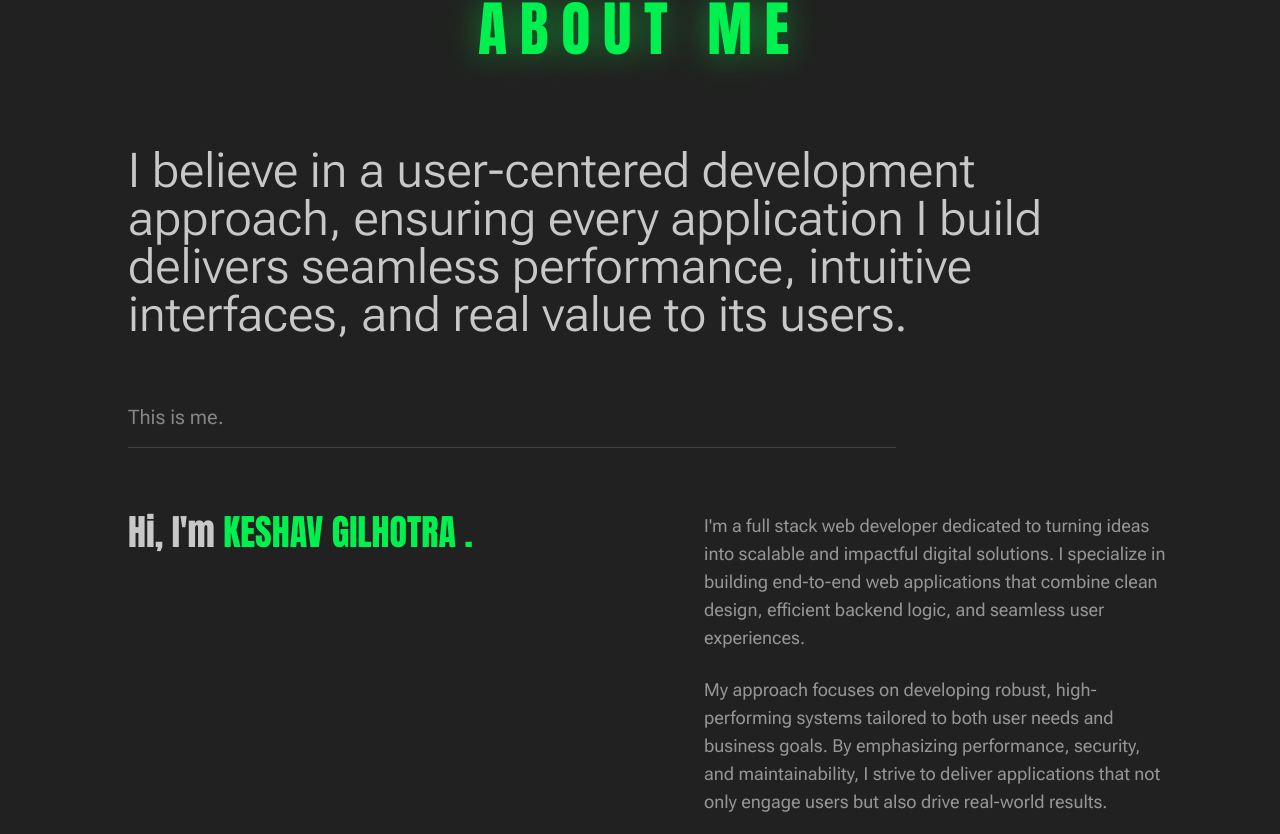
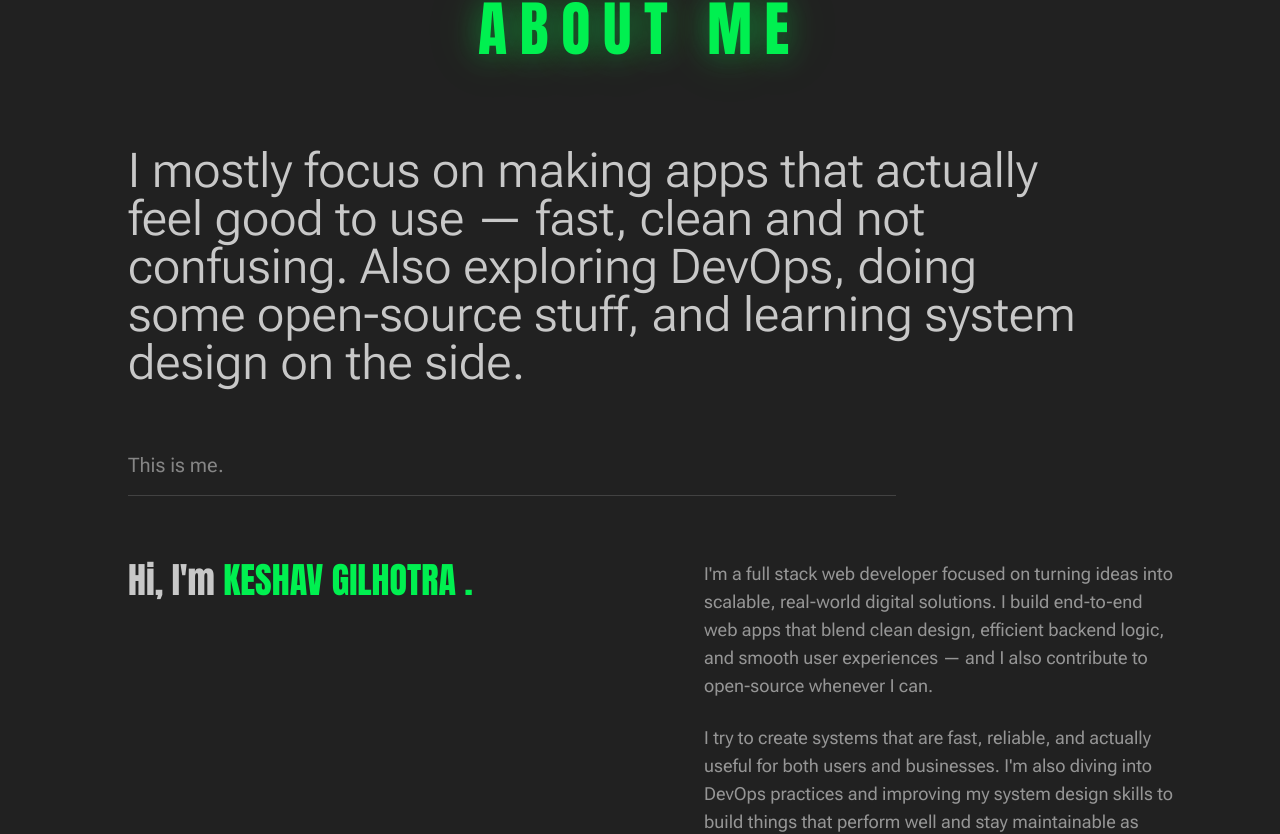
Before and after one commit to ikeshav26/me, a React (Vite) app: page / in a window 1280 px wide. Shown: the part 1315-2149 px from the top of the page. Built offline with nearby package versions, Linux system fonts and the light colour scheme; no server answers.

Commit message:
✨ Some stuff fixed for small devices

```diff
--- a/src/pages/About.jsx
+++ b/src/pages/About.jsx
@@ -1,42 +1,55 @@
-import React from 'react'
-import Git from '../components/ui/Git'
-import { lazy } from 'react';
-const Heading=lazy(() => import("../components/ui/Heading"));
-const Stack=lazy(() => import("../components/Stack"));
-
+import React from "react";
+import Git from "../components/ui/Git";
+import { lazy } from "react";
+const Heading = lazy(() => import("../components/ui/Heading"));
+const Stack = lazy(() => import("../components/Stack"));
 
 const About = () => {
-
-
   return (
-    <div className='min-h-screen px-6 md:px-0  sm:py-16 md:py-20 mt-86 md:mt-69'>
-      <Heading text={"ABOUT ME"}/>
-      <div className='max-w-7xl mx-auto h-full flex flex-col justify-center gap-10 sm:gap-12 md:gap-16'>
-
-        <div className='quote w-full md:w-4/5 lg:w-3/4 mx-auto md:ml-[10%] font-light font-[font2] text-2xl sm:text-3xl md:text-4xl lg:text-5xl leading-tighter text-[#c8c8c8]'>
-          I believe in a user-centered development approach, ensuring every application I build delivers seamless performance, intuitive interfaces, and real value to its users.
+    <div className="min-h-screen px-6 md:px-0  sm:py-16 md:py-20 mt-86 md:mt-69">
+      <Heading text={"ABOUT ME"} />
+      <div className="max-w-7xl mx-auto h-full flex flex-col justify-center gap-10 sm:gap-12 md:gap-16">
+        <div className="quote w-full md:w-4/5 lg:w-3/4 mx-auto md:ml-[10%] font-light font-[font2] text-2xl sm:text-3xl md:text-4xl lg:text-5xl leading-tighter text-[#c8c8c8]">
+          I mostly focus on making apps that actually feel good to use — fast,
+          clean and not confusing. Also exploring DevOps, doing some open-source
+          stuff, and learning system design on the side.{" "}
         </div>
 
-        <div className='w-full md:ml-[10%]'>
-          <div className='font-[font2] text-base sm:text-lg md:text-xl text-[#c8c8c8]/60 mb-3 sm:mb-4'>This is me.</div>
-          <div className='h-[1.2px] w-full md:w-[85vw] lg:w-[60vw] bg-[#c8c8c8]/20'></div>
+        <div className="w-full md:ml-[10%]">
+          <div className="font-[font2] text-base sm:text-lg md:text-xl text-[#c8c8c8]/60 mb-3 sm:mb-4">
+            This is me.
+          </div>
+          <div className="h-[1.2px] w-full md:w-[85vw] lg:w-[60vw] bg-[#c8c8c8]/20"></div>
         </div>
 
-        <div className='w-full md:ml-[10%] md:mr-[5%] flex flex-col md:flex-row gap-6 sm:gap-8 md:gap-10 lg:gap-16'>
-          <div className='font-[font1] text-xl sm:text-2xl md:text-2xl lg:text-4xl text-[#c8c8c8] md:w-1/3 lg:w-2/5 shrink-0'>
-            Hi, I'm <span className='text-[#00f050]'>KESHAV GILHOTRA .</span>
+        <div className="w-full md:ml-[10%] md:mr-[5%] flex flex-col md:flex-row gap-6 sm:gap-8 md:gap-10 lg:gap-16">
+          <div className="font-[font1] text-xl sm:text-2xl md:text-2xl lg:text-4xl text-[#c8c8c8] md:w-1/3 lg:w-2/5 shrink-0">
+            Hi, I'm <span className="text-[#00f050]">KESHAV GILHOTRA .</span>
           </div>
-          <div className='flex flex-col gap-4 md:gap-6 font-[font2] text-sm sm:text-base md:text-lg text-[#c8c8c8]/70 flex-1'>
-            <span className='w-full md:w-2/3'>I'm a full stack web developer dedicated to turning ideas into scalable and impactful digital solutions. I specialize in building end-to-end web applications that combine clean design, efficient backend logic, and seamless user experiences.</span>
-            <span className='w-full md:w-2/3'>My approach focuses on developing robust, high-performing systems tailored to both user needs and business goals. By emphasizing performance, security, and maintainability, I strive to deliver applications that not only engage users but also drive real-world results.</span>
+          <div className="flex flex-col gap-4 md:gap-6 font-[font2] text-sm sm:text-base md:text-lg text-[#c8c8c8]/70 flex-1">
+            <span className="hidden md:block w-full md:w-2/3">
+              I'm a full stack web developer focused on turning ideas into
+              scalable, real-world digital solutions. I build end-to-end web
+              apps that blend clean design, efficient backend logic, and smooth
+              user experiences — and I also contribute to open-source whenever I
+              can.
+            </span>
+            <span className="hidden md:block w-full md:w-2/3">
+              I try to create systems that are fast, reliable, and actually
+              useful for both users and businesses. I'm also diving into DevOps
+              practices and improving my system design skills to build things
+              that perform well and stay maintainable as they grow.
+            </span>
+            <span className="bloc md:hidden w-full md:w-2/3">
+            I'm a full stack web developer who loves building scalable, user-focused applications. I contribute to open-source, explore DevOps, and keep improving my system design skills. Along with that, I'm also learning Java and DSA to level up my overall engineering foundation.
+            </span>
           </div>
         </div>
-
       </div>
-      <Git/>
+      <Git />
       <Stack />
     </div>
-  )
-}
+  );
+};
 
-export default About
+export default About;
--- a/src/pages/Home.jsx
+++ b/src/pages/Home.jsx
@@ -44,7 +44,7 @@ const Home = ({ onekoEnabled, setOnekoEnabled }) => {
 
   })
   return (
-    <main id="main-content" className='h-[130vh] md:h-[110vh] lg:w-screen relative px-6 md:px-0' aria-label="Home page">
+    <main id="main-content" className='h-[135vh] md:h-[110vh] lg:w-screen relative px-6 md:px-0' aria-label="Home page">
       <div className='absolute top-1/6 md:top-1/5 left-6 md:left-1/6 w-[calc(100%-3rem)] md:w-1/3 h-auto md:h-90 flex flex-col justify-between gap-8'>
       <h1 className='flex flex-col text-5xl sm:text-5xl md:text-6xl lg:text-8xl font-[font1] leading-none tracking-tighter'>
         <span className='text-[#00f050] drop-shadow-[0_0_15px_rgba(0,240,80,0.2)]'>FULL STACK</span>
@@ -98,7 +98,7 @@ const Home = ({ onekoEnabled, setOnekoEnabled }) => {
       </section>
       </div>
 
-      <section className='h-auto md:h-90 w-auto md:w-50  absolute right-6 md:right-16 top-3/7 md:bottom-1/5 flex flex-col justify-between items-end gap-6 md:gap-0' aria-label="Statistics">
+      <section className='h-auto md:h-90 w-auto md:w-50  absolute right-6 md:right-16 top-3/7 md:bottom-1/5 hidden md:flex flex-col justify-between items-end gap-6 md:gap-0' aria-label="Statistics">
       <div className='flex flex-col items-end'>
         <div className='text-[#00f050] text-2xl sm:text-3xl font-[font1]'>1+</div>
         <div className='text-[#c8c8c8]/60 text-sm sm:text-base md:text-lg font-[font2]'>Years of Learning</div>
```
